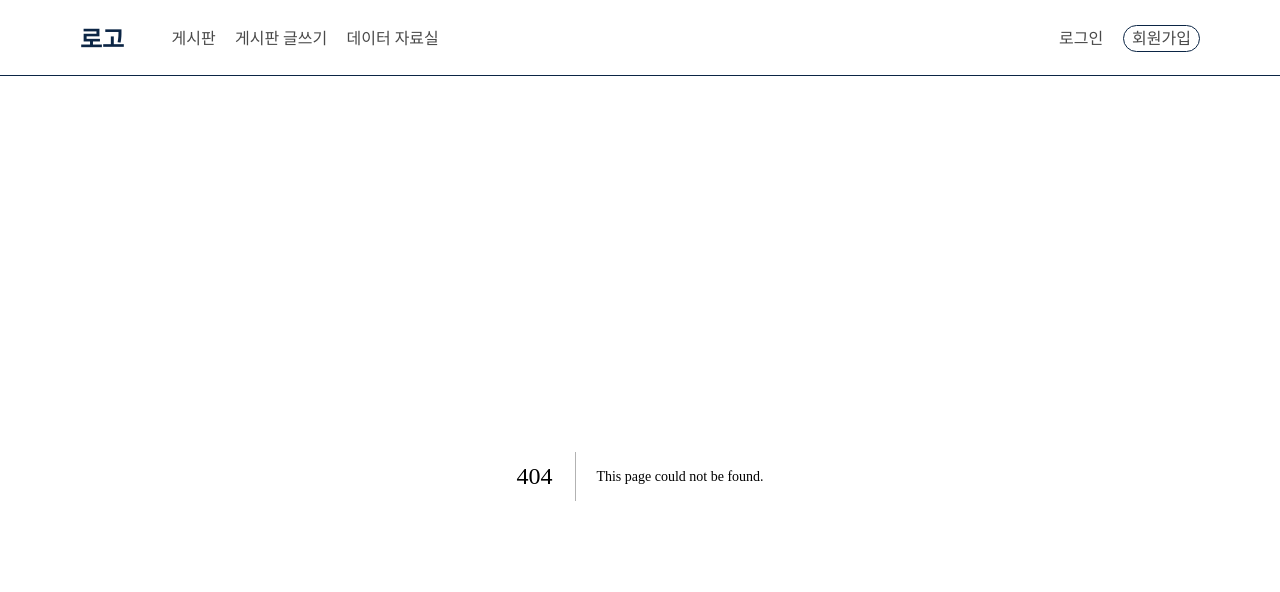
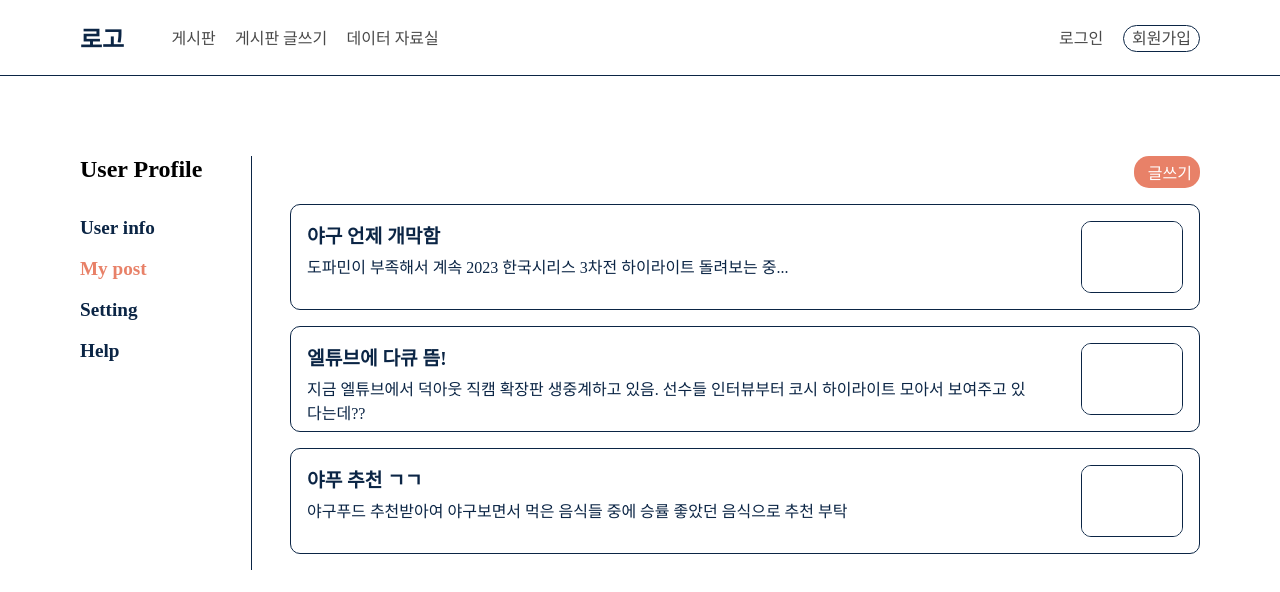
Before and after one commit to nightskyshop/baseballtalk, a Next.js app: page /user-profile/post in a window 1280 px wide. Before the commit this address had no page. Shown: the top 592 px of the page. Built offline with nearby package versions, Linux system fonts and the light colour scheme.

Commit message:
Feat: Create User Profile - My Post & Change User Profile - Navbar Style

```diff
--- a/components/Navbar.module.css
+++ b/components/Navbar.module.css
@@ -1,7 +1,8 @@
 .user__navbar {
     display: flex;
     flex-direction: column;
-    height: 70vh;
+    height: 100%;
+    padding-right: 2.35em;
     margin-right: 2.35em;
     border-right: 1px solid var(--clr-dark);
 }
--- a/components/PostSummary.js
+++ b/components/PostSummary.js
@@ -1,12 +1,17 @@
+import PostImage from "@/public/white.png";
+import styles from "./PostSummary.module.css";
 import Link from "next/link";
+import Image from "next/image";
 
 export default function PostSummary({ post, index }) {
   return (
-    <div key={index}>
-      <Link href={`/post/${post.id}`}>
-        <h1>{post.title}</h1>
-        <p>{post.content}</p>
-        <p>{post.uid}</p>
+    <div className={styles.postsummary} key={index}>
+      <Link className={styles.postsummary__link} href={`/post/${post.id}`}>
+        <div className={styles.postsummary__text}>
+          <h1>{post.title}</h1>
+          <p>{post.content}</p>
+        </div>
+        <Image className={styles.postsummary__img} src={PostImage} width={100} height={70} alt="Post Image" />
       </Link>
     </div>
   )
--- /dev/null
+++ b/components/PostSummary.module.css
@@ -0,0 +1,31 @@
+.postsummary {
+    height: 4.5em;
+    margin: 1em 0;
+    padding: 1em;
+    border: 1px solid var(--clr-dark);
+    border-radius: 10px;
+}
+
+.postsummary__link {
+    display: grid;
+    grid-template-columns: 100fr 1fr;
+}
+
+.postsummary__text {
+    margin-right: 3em;
+}
+
+.postsummary__text h1 {
+    font-size: var(--fs-h3);
+    margin-bottom: .25em;
+}
+
+.postsummary__text p {
+    font-size: var(--fs-h4);
+}
+
+.postsummary__link img {
+    display: block;
+    border: 1px solid var(--clr-dark);
+    border-radius: 10px;
+}
--- a/pages/user-profile/index.js
+++ b/pages/user-profile/index.js
@@ -1,3 +1,4 @@
+import ProfilePic from "@/public/누나닮은오리프사.jpg";
 import Navbar from "@/components/Navbar";
 import UserInfo from "@/components/UserInfo";
 import styles from "@/styles/user-profile.module.css";
@@ -7,7 +8,7 @@ export default function UserProfile() {
     username: "Luna Kim",
     team: "LG Twins",
     introduce: "야구를 알면 인생이 보인다. 인생은 홈런 한 방.",
-    profile_image: "@/public/예주누나닮은오리프사.jpg",
+    profile_image: ProfilePic,
   };
 
   return (
--- /dev/null
+++ b/pages/user-profile/post.js
@@ -0,0 +1,46 @@
+import Navbar from "@/components/Navbar";
+import PostList from "@/components/PostList";
+import Link from "next/link";
+import styles from "@/styles/mypost.module.css";
+
+export default function MyPost() {
+  const posts = [
+    {
+      id: 1,
+      title: "야구 언제 개막함",
+      content: "도파민이 부족해서 계속 2023 한국시리스 3차전 하이라이트 돌려보는 중...",
+      team: "LG Twins",
+      category: "야구 개막",
+      tag: ["야구", "개막", "야구개막", "LG"],
+      uid: 1
+    },
+    {
+      id: 2,
+      title: "엘튜브에 다큐 뜸!",
+      content: "지금 엘튜브에서 덕아웃 직캠 확장판 생중계하고 있음. 선수들 인터뷰부터 코시 하이라이트 모아서 보여주고 있다는데??",
+      team: "LG Twins",
+      category: "야구 팀 유튜브",
+      tag: ["LG", "엘튜브", "덕아웃", "직캠"],
+      uid: 1
+    },
+    {
+      id: 3,
+      title: "야푸 추천 ㄱㄱ",
+      content: "야구푸드 추천받아여 야구보면서 먹은 음식들 중에 승률 좋았던 음식으로 추천 부탁",
+      team: "LG Twins",
+      category: "직관",
+      tag: ["음식", "야구", "야푸"],
+      uid: 1
+    }
+  ];
+
+  return (
+    <main className={styles.user__post}>
+      <Navbar selected_btn={2} />
+      <div className={styles.user__postlist}>
+        <Link href="/post/create">글쓰기</Link>
+        <PostList posts={posts} />
+      </div>
+    </main>
+  )
+};
--- /dev/null
+++ b/styles/mypost.module.css
@@ -0,0 +1,16 @@
+.user__post {
+    display: grid;
+    grid-template-columns: 210px 1fr;
+    padding: var(--default-padding);
+}
+
+.user__postlist > a {
+    display: block;
+    width: 50px;
+    margin-left: auto;
+    padding: .25em .5em;
+    border-radius: 15px;
+    text-align: right;
+    background-color: var(--clr-point);
+    color: var(--clr-light);
+}
--- a/styles/user-profile.module.css
+++ b/styles/user-profile.module.css
@@ -1,5 +1,5 @@
 .user__info {
     display: grid;
-    grid-template-columns: 1fr 3fr;
-    padding: 2.5em;
+    grid-template-columns: 210px 1fr;
+    padding: var(--default-padding);
 }
```
Also changed, not shown: public/white.png (added).
